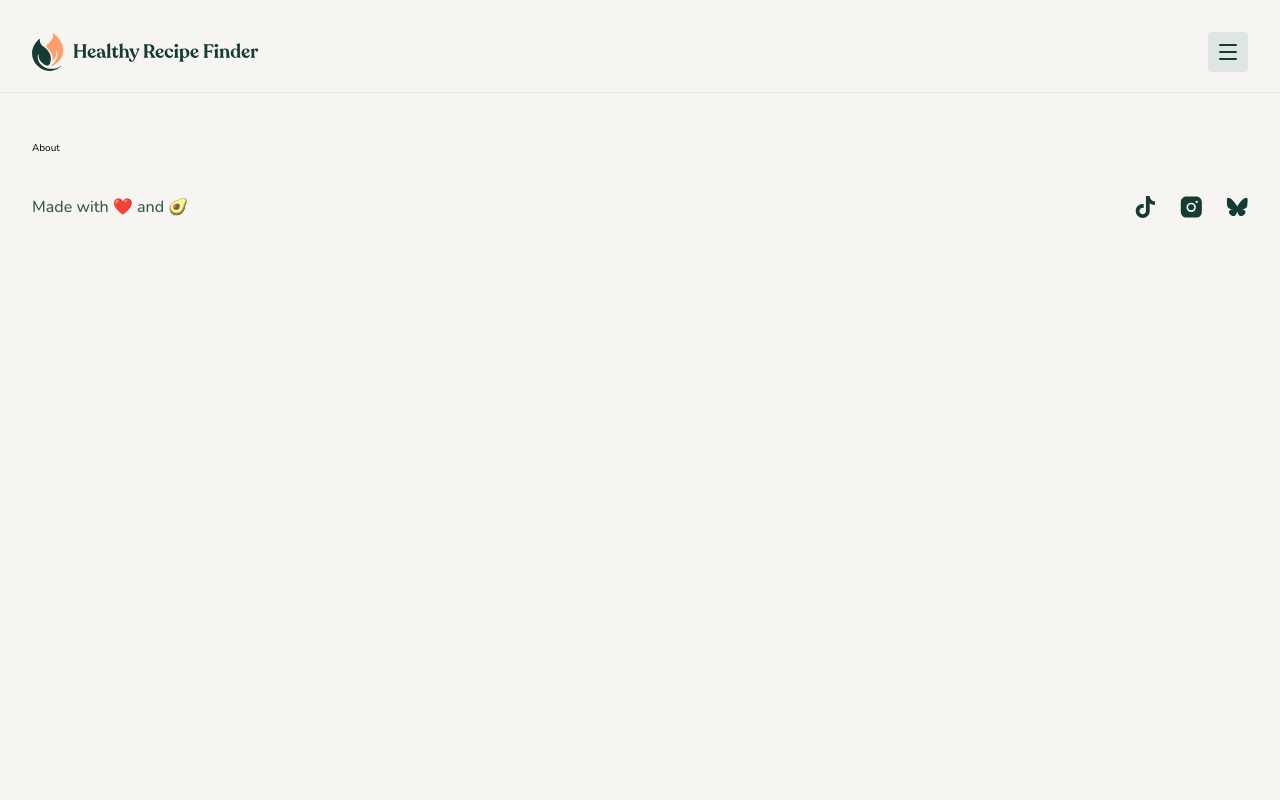
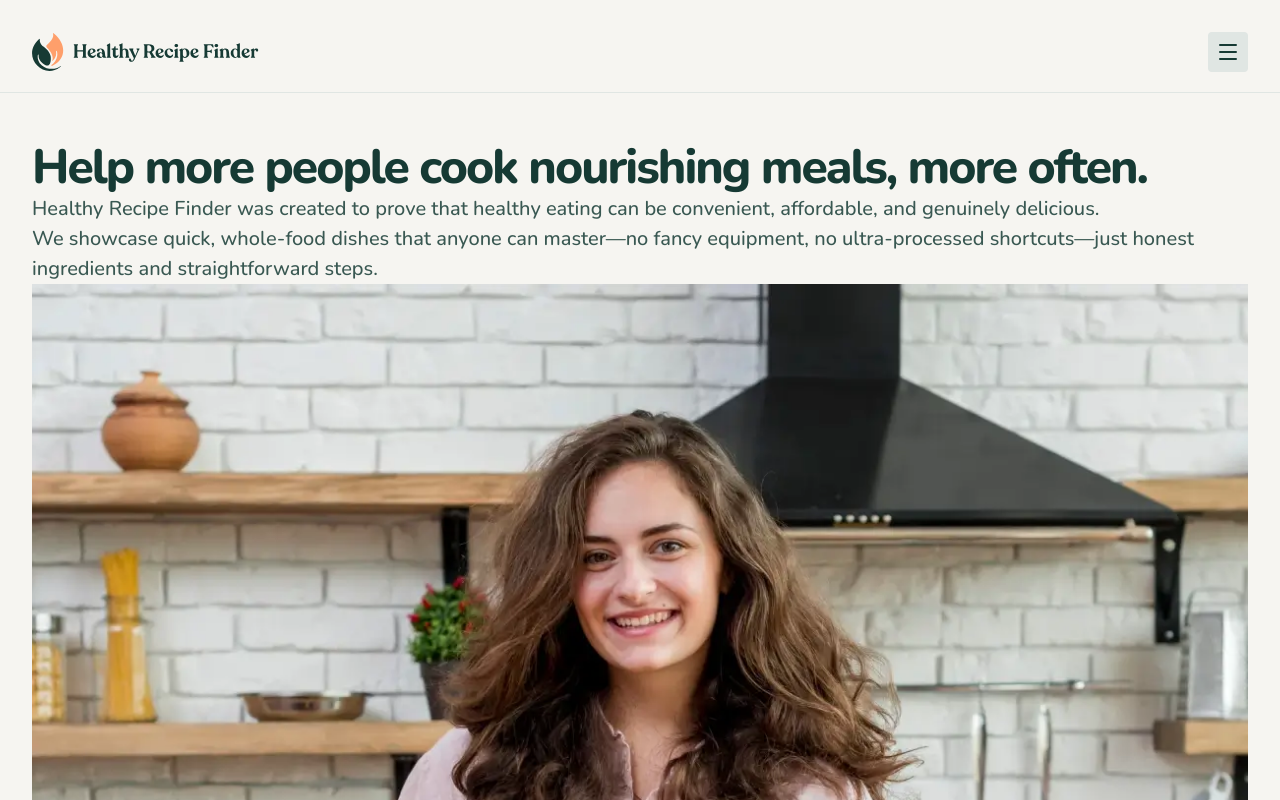
Before and after one commit to EdwardShanahan09/fm-recipe-finder, a React (Vite) app: page /about in a window 1280 px wide. Shown: the top 800 px of the page. Built offline with nearby package versions, Linux system fonts and the light colour scheme.

Commit message:
Add Mission component to About page

```diff
--- a/src/pages/About/About.jsx
+++ b/src/pages/About/About.jsx
@@ -1,5 +1,11 @@
+import Mission from "./Mission/Mission";
+
 const About = () => {
-  return <div>About</div>;
+  return (
+    <>
+      <Mission />
+    </>
+  );
 };
 
 export default About;
--- /dev/null
+++ b/src/pages/About/Mission/Mission.jsx
@@ -0,0 +1,38 @@
+import missionImgSmall from "../../../assets/images/mission-small.webp";
+import missionImgLarge from "../../../assets/images/mission-large.webp";
+
+const Mission = () => {
+  return (
+    <div className="mission">
+      <div className="mission__text">
+        <h2 className="text-preset-2 mission__title">
+          Help more people cook nourishing meals, more often.
+        </h2>
+
+        <p className="mission__description">
+          Healthy Recipe Finder was created to prove that healthy eating can be
+          convenient, affordable, and genuinely delicious.
+        </p>
+
+        <p className="mission__description">
+          We showcase quick, whole-food dishes that anyone can master—no fancy
+          equipment, no ultra-processed shortcuts—just honest ingredients and
+          straightforward steps.
+        </p>
+      </div>
+
+      <div className="hero__visual">
+        <picture className="mission__img">
+          <source srcSet={missionImgLarge} media="(min-width: 768px)" />
+          <img
+            className="mission__img"
+            src={missionImgSmall}
+            alt="Person cooking a healthy meal"
+          />
+        </picture>
+      </div>
+    </div>
+  );
+};
+
+export default Mission;
```
Also changed, not shown: src/assets/images/mission-large.webp (added), src/assets/images/mission-small.webp (added).
